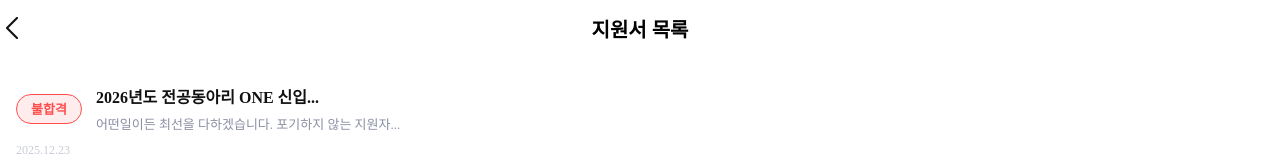
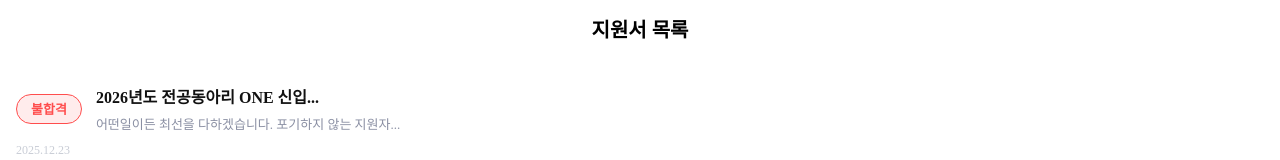
Before and after one commit to MARS-crew/mars7_recruit_front, a React (Vite) app: page /applications in a window 1280 px wide. Shown: the top 160 px of the page. Built offline with nearby package versions, Linux system fonts and the light colour scheme.

Commit message:
DMDR-16 지원서 목록 헤더 수정

```diff
--- a/src/pages/applications.jsx
+++ b/src/pages/applications.jsx
@@ -1,6 +1,6 @@
 import { useNavigate } from "react-router-dom";
-import Header from "../components/header";
 import BottomNavBar from "../components/BottomNavBar";
+import Nobackheader from "../components/nobackheader";
 
 // 더미 데이터
 const mockApplications = [
@@ -64,7 +64,7 @@ export default function Applications() {
 
   return (
     <div style={{ paddingBottom: 72 }}>
-      <Header title="지원서 목록" />
+      <Nobackheader title = "지원서 목록"/>
 
       <div style={{ padding: "0 16px" }}>
         <div style={{ height: 10 }} />
```
